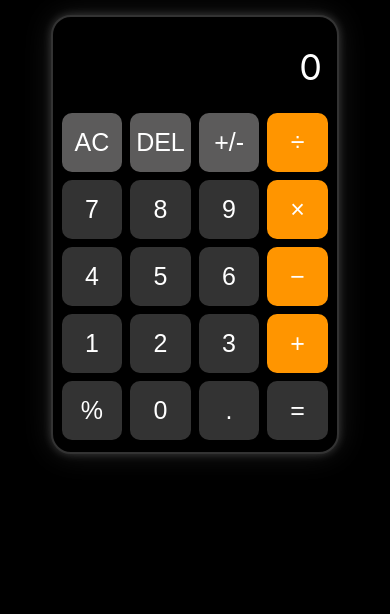
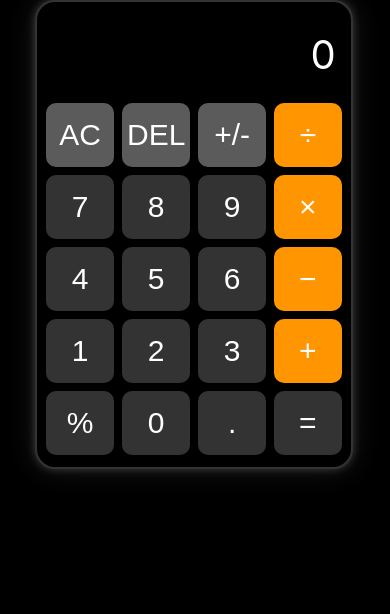
Before and after one commit to akshay-chanda/Calculator, a plain HTML site: page index.html in a window 390 px wide. Shown: the part 230-844 px from the top of the page. Drawn offline with Linux system fonts and the light colour scheme.

Commit message:
Update styles.css

```diff
--- a/styles.css
+++ b/styles.css
@@ -109,18 +109,18 @@ body {
   }
 
   .display {
-    font-size: 36px;
+    font-size: 40px;
     padding: 20px 10px;
   }
 
   .btn, .equal, .percentage {
-    font-size: 25px;
+    font-size: 30px;
     margin: 4px;
     padding: 15px 5px;
   }
 
   .function {
-    font-size: 25px;
+    font-size: 30px;
   }
 
   .heading {
```
